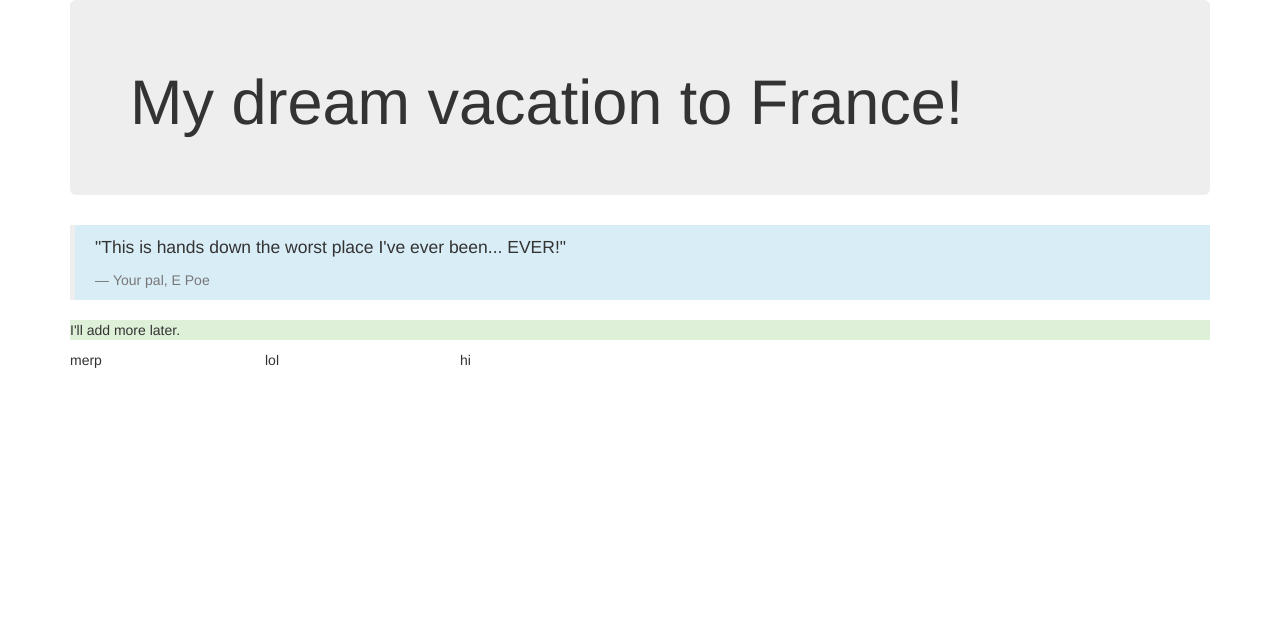
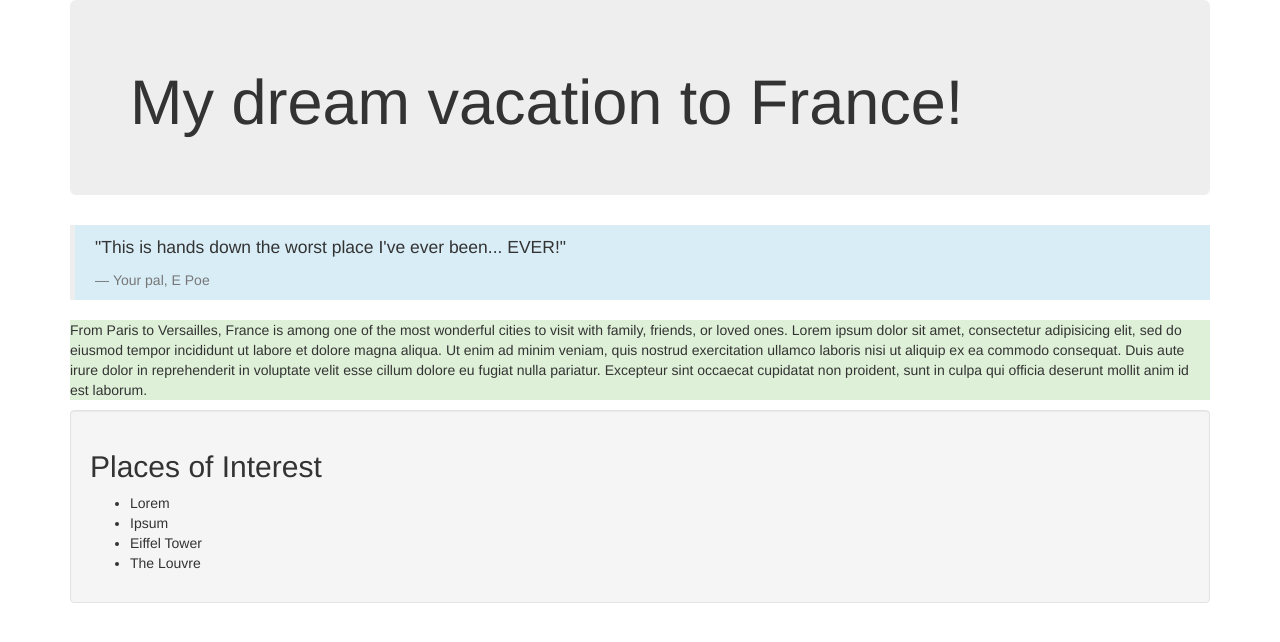
Before and after one commit to gylesb/vacation, a plain HTML site: page index.html in a window 1280 px wide. Drawn offline with Linux system fonts and the light colour scheme.

Commit message:
Added lorem ipsum and places of interest to website

```diff
--- a/index.html
+++ b/index.html
@@ -14,12 +14,15 @@
         <p>"This is hands down the worst place I've ever been... EVER!"</p>
         <footer>Your pal, E Poe</footer>
       </blockquote>
-      <p class="bg-success">I'll add more later.</p>
-      <div class="row">
-        <div class="col-xs-2">merp</div>
-        <div class="col-xs-2">lol</div>
-        <div class="col-xs-2">hi</div>
-
+      <p class="bg-success">From Paris to Versailles, France is among one of the most wonderful cities to visit with family, friends, or loved ones. Lorem ipsum dolor sit amet, consectetur adipisicing elit, sed do eiusmod tempor incididunt ut labore et dolore magna aliqua. Ut enim ad minim veniam, quis nostrud exercitation ullamco laboris nisi ut aliquip ex ea commodo consequat. Duis aute irure dolor in reprehenderit in voluptate velit esse cillum dolore eu fugiat nulla pariatur. Excepteur sint occaecat cupidatat non proident, sunt in culpa qui officia deserunt mollit anim id est laborum.</p>
+      <div class="well">
+        <h2>Places of Interest</h2>
+        <ul>
+          <li>Lorem</li>
+          <li>Ipsum</li>
+          <li>Eiffel Tower</li>
+          <li>The Louvre</li>
+        </ul>
       </div>
     </div>
   </body>
```
